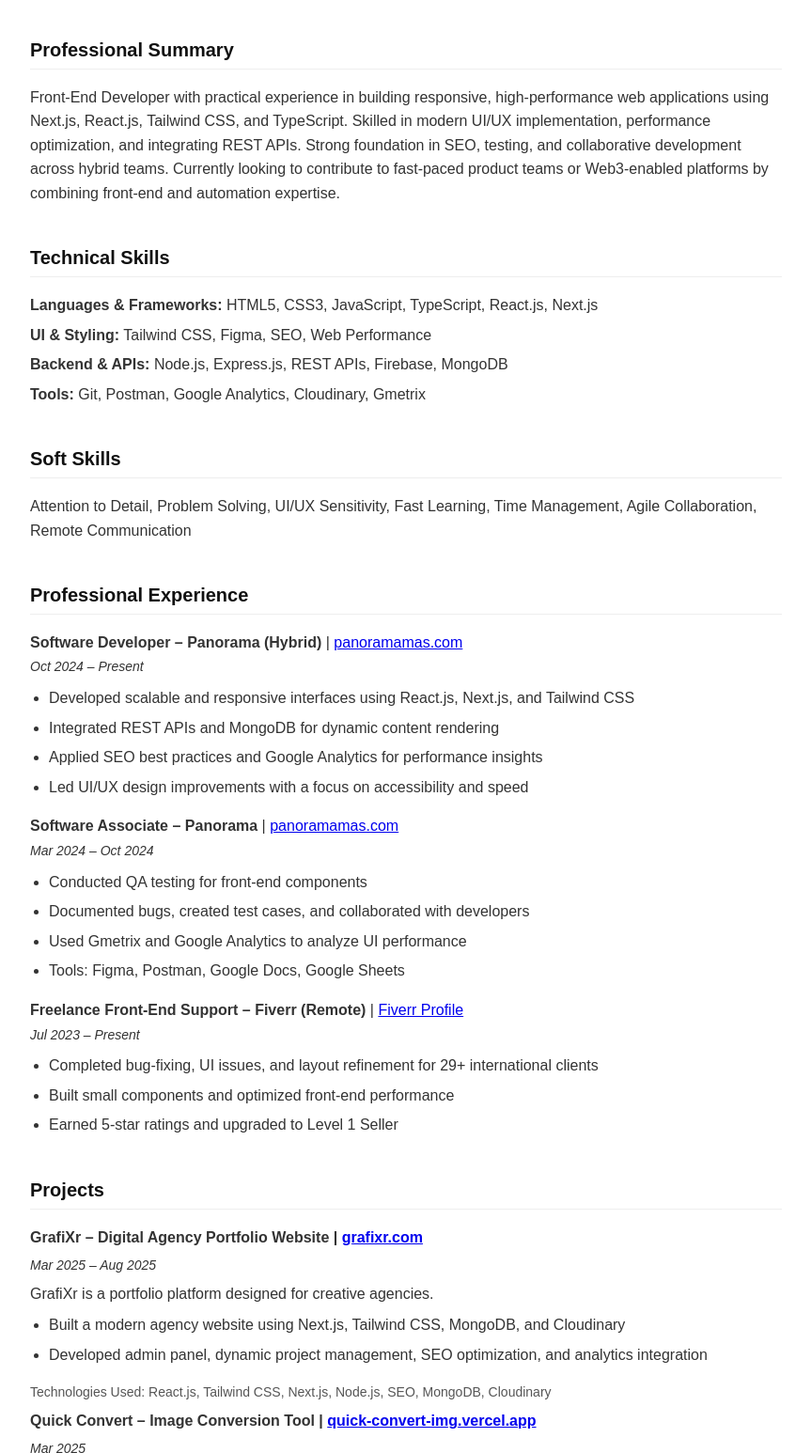
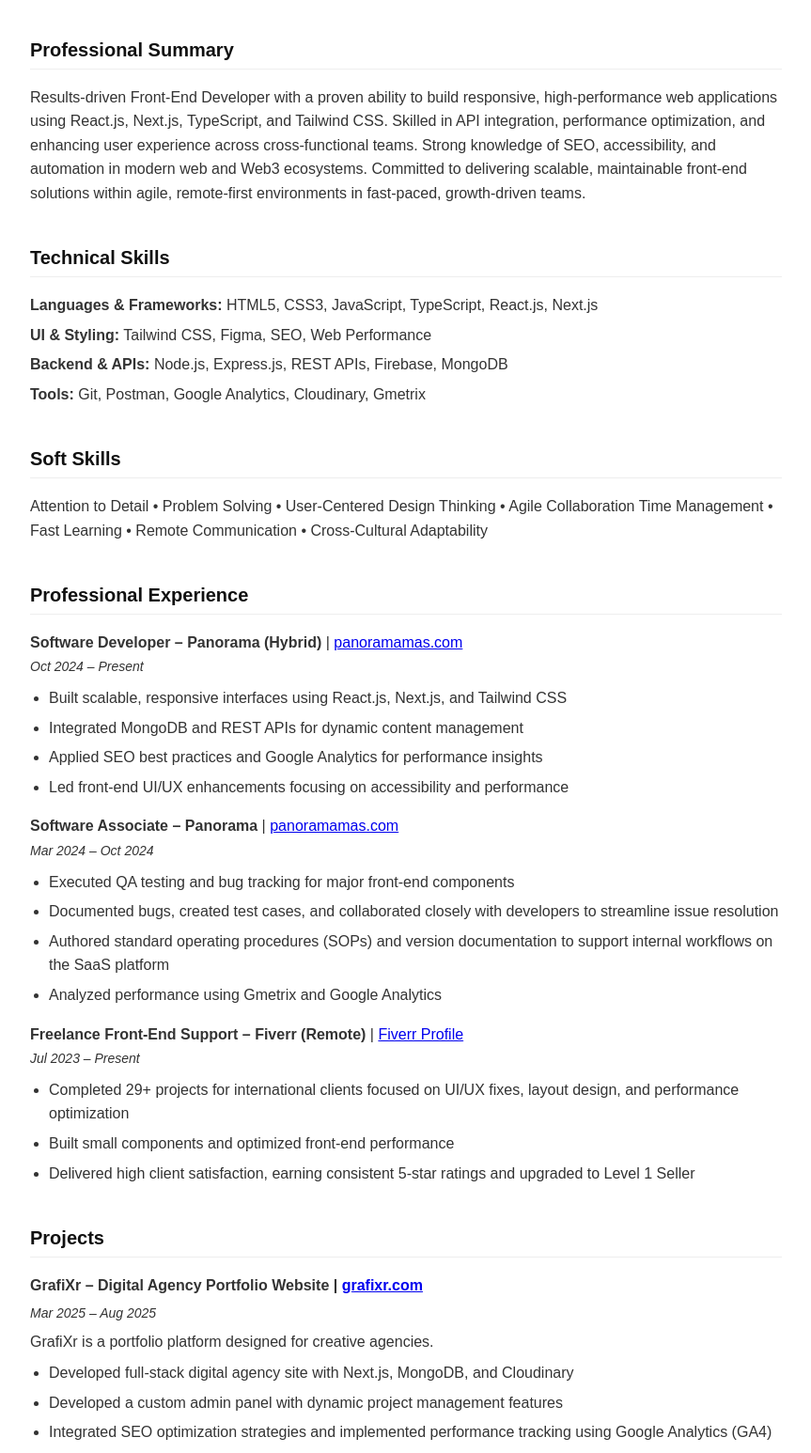
Before and after one commit to sajidhossain8272/Sajid-Hossain-Resume, a plain HTML site: page index.html in a window 1280 px wide. Shown: the part 233-1779 px from the top of the page at 94% size, without its empty margins (208-1071 px from the left). Drawn offline with Linux system fonts and the light colour scheme.

Commit message:
updated points

```diff
--- a/index.html
+++ b/index.html
@@ -1,45 +1,27 @@
 <!DOCTYPE html>
 <html lang="en">
+
 <head>
   <meta charset="UTF-8" />
   <meta name="viewport" content="width=device-width, initial-scale=1.0" />
   <title>Sajid Hossain – Front-End Developer Resume</title>
-    <meta
-      name="description"
-      content="Resume and portfolio of Sajid Hossain, a front-end developer skilled in HTML, CSS, JavaScript, React.js, and modern web technologies. Download, print, or clone this responsive CV template for free."
-    />
-    <meta
-      name="keywords"
-      content="Sajid Hossain, Front-End Developer, Resume, CV, Portfolio, HTML, CSS, JavaScript, React, Next.js, Dhaka, Bangladesh"
-    />
+  <meta name="description"
+    content="Resume and portfolio of Sajid Hossain, a front-end developer skilled in HTML, CSS, JavaScript, React.js, and modern web technologies. Download, print, or clone this responsive CV template for free." />
+  <meta name="keywords"
+    content="Sajid Hossain, Front-End Developer, Resume, CV, Portfolio, HTML, CSS, JavaScript, React, Next.js, Dhaka, Bangladesh" />
   <meta name="author" content="Sajid Hossain" />
   <meta name="robots" content="index, follow" />
-    <meta
-      property="og:title"
-      content="Sajid Hossain – Front-End Developer Resume"
-    />
-    <meta
-      property="og:description"
-      content="Responsive, printable resume and portfolio of Sajid Hossain. Available for download, print, or use as a free template."
-    />
+  <meta property="og:title" content="Sajid Hossain – Front-End Developer Resume" />
+  <meta property="og:description"
+    content="Responsive, printable resume and portfolio of Sajid Hossain. Available for download, print, or use as a free template." />
   <meta property="og:type" content="website" />
-    <meta
-      property="og:url"
-      content="https://sajid-hossain-resume.vercel.app/"
-    />
-    <meta
-      property="og:image"
-      content="https://firebasestorage.googleapis.com/v0/b/sajid-hossain.appspot.com/o/Sajid%20Personal%2Fog-image.webp?alt=media&token=3ad7ad05-db38-4e66-b826-e1e3bbcf883c"
-    />
+  <meta property="og:url" content="https://sajid-hossain-resume.vercel.app/" />
+  <meta property="og:image"
+    content="https://firebasestorage.googleapis.com/v0/b/sajid-hossain.appspot.com/o/Sajid%20Personal%2Fog-image.webp?alt=media&token=3ad7ad05-db38-4e66-b826-e1e3bbcf883c" />
   <meta name="twitter:card" content="summary_large_image" />
-    <meta
-      name="twitter:title"
-      content="Sajid Hossain – Front-End Developer Resume"
-    />
-    <meta
-      name="twitter:description"
-      content="Responsive, printable resume and portfolio of Sajid Hossain. Available for download, print, or use as a free template."
-    />
+  <meta name="twitter:title" content="Sajid Hossain – Front-End Developer Resume" />
+  <meta name="twitter:description"
+    content="Responsive, printable resume and portfolio of Sajid Hossain. Available for download, print, or use as a free template." />
   <link rel="icon" type="image/png" href="/favicon-96x96.png" sizes="96x96" />
   <link rel="icon" type="image/svg+xml" href="/favicon.svg" />
   <link rel="shortcut icon" href="/favicon.ico" />
@@ -153,31 +135,26 @@
     <div class="contact">
       <p>
         Email:
-          <a href="mailto:sajidhossain8272@gmail.com"
-            >sajidhossain8272@gmail.com</a
-          >
+        <a href="mailto:sajidhossain8272@gmail.com">sajidhossain8272@gmail.com</a>
       </p>
       <p>Phone: +8801329530468</p>
       <p>Address: Kawla, Airport, Dhaka, Bangladesh</p>
       <p>
         LinkedIn:
-          <a href="https://linkedin.com/in/brokephilanthropist" target="_blank"
-            >linkedin.com/in/brokephilanthropist</a
-          >
+        <a href="https://linkedin.com/in/brokephilanthropist" target="_blank">linkedin.com/in/brokephilanthropist</a>
       </p>
     </div>
 
     <div class="section">
       <h2>Professional Summary</h2>
       <p>
-          Front-End Developer with practical experience in building responsive,
-          high-performance web applications using Next.js, React.js, Tailwind
-          CSS, and TypeScript. Skilled in modern UI/UX implementation,
-          performance optimization, and integrating REST APIs. Strong foundation
-          in SEO, testing, and collaborative development across hybrid teams.
-          Currently looking to contribute to fast-paced product teams or
-          Web3-enabled platforms by combining front-end and automation
-          expertise.
+        Results-driven Front-End Developer with a proven ability to build responsive, high-performance
+        web applications using React.js, Next.js, TypeScript, and Tailwind CSS. Skilled in API
+        integration, performance optimization, and enhancing user experience across cross-functional
+        teams. Strong knowledge of SEO, accessibility, and automation in modern web and Web3
+        ecosystems. Committed to delivering scalable, maintainable front-end solutions within agile,
+        remote-first environments in fast-paced, growth-driven teams.
+
       </p>
     </div>
 
@@ -204,8 +181,8 @@
     <div class="section">
       <h2>Soft Skills</h2>
       <p>
-          Attention to Detail, Problem Solving, UI/UX Sensitivity, Fast
-          Learning, Time Management, Agile Collaboration, Remote Communication
+        Attention to Detail • Problem Solving • User-Centered Design Thinking • Agile Collaboration
+        Time Management • Fast Learning • Remote Communication • Cross-Cultural Adaptability
       </p>
     </div>
 
@@ -213,55 +190,55 @@
       <h2>Professional Experience</h2>
       <p>
         <strong>Software Developer – Panorama (Hybrid)</strong> |
-          <a href="https://panoramamas.com" target="_blank">panoramamas.com</a
-          ><br /><span class="meta">Oct 2024 – Present</span>
+        <a href="https://panoramamas.com" target="_blank">panoramamas.com</a><br /><span class="meta">Oct 2024 –
+          Present</span>
       </p>
       <ul>
         <li>
-            Developed scalable and responsive interfaces using React.js,
-            Next.js, and Tailwind CSS
+          Built scalable, responsive interfaces using React.js, Next.js, and Tailwind CSS
         </li>
         <li>
-            Integrated REST APIs and MongoDB for dynamic content rendering
+          Integrated MongoDB and REST APIs for dynamic content management
         </li>
         <li>
           Applied SEO best practices and Google Analytics for performance
           insights
         </li>
         <li>
-            Led UI/UX design improvements with a focus on accessibility and
-            speed
+          Led front-end UI/UX enhancements focusing on accessibility and performance
         </li>
       </ul>
 
       <p>
         <strong>Software Associate – Panorama</strong> |
-          <a href="https://panoramamas.com" target="_blank">panoramamas.com</a
-          ><br /><span class="meta">Mar 2024 – Oct 2024</span>
+        <a href="https://panoramamas.com" target="_blank">panoramamas.com</a><br /><span class="meta">Mar 2024 – Oct
+          2024</span>
       </p>
       <ul>
-          <li>Conducted QA testing for front-end components</li>
+        <li>Executed QA testing and bug tracking for major front-end components</li>
         <li>
-            Documented bugs, created test cases, and collaborated with
-            developers
+          Documented bugs, created test cases, and collaborated closely with developers to
+          streamline issue resolution
         </li>
-          <li>Used Gmetrix and Google Analytics to analyze UI performance</li>
-          <li>Tools: Figma, Postman, Google Docs, Google Sheets</li>
+        <li>Authored standard operating procedures (SOPs) and version documentation to support
+          internal workflows on the SaaS platform</li>
+        <li> Analyzed performance using Gmetrix and Google Analytics</li>
       </ul>
 
       <p>
         <strong>Freelance Front-End Support – Fiverr (Remote)</strong> |
-          <a href="https://www.fiverr.com/s/yv6D9mb" target="_blank"
-            >Fiverr Profile</a
-          ><br /><span class="meta">Jul 2023 – Present</span>
+        <a href="https://www.fiverr.com/s/yv6D9mb" target="_blank">Fiverr Profile</a><br /><span class="meta">Jul 2023 –
+          Present</span>
       </p>
       <ul>
         <li>
-            Completed bug-fixing, UI issues, and layout refinement for 29+
-            international clients
+          Completed 29+ projects for international clients focused on UI/UX fixes, layout design,
+          and performance optimization
+
         </li>
         <li>Built small components and optimized front-end performance</li>
-          <li>Earned 5-star ratings and upgraded to Level 1 Seller</li>
+        <li>Delivered high client satisfaction, earning consistent 5-star ratings and upgraded to
+          Level 1 Seller</li>
       </ul>
     </div>
 
@@ -278,12 +255,16 @@
       </p>
       <ul>
         <li>
-            Built a modern agency website using Next.js, Tailwind CSS, MongoDB,
-            and Cloudinary
+          Developed full-stack digital agency site with Next.js, MongoDB, and Cloudinary
+
         </li>
         <li>
-            Developed admin panel, dynamic project management, SEO optimization,
-            and analytics integration
+          Developed a custom admin panel with dynamic project management features
+        </li>
+        <li>
+          Integrated SEO optimization strategies and implemented performance tracking using
+          Google Analytics (GA4)
+
         </li>
       </ul>
       <p class="technologies">
@@ -293,9 +274,7 @@
 
       <p class="project-title">
         Quick Convert – Image Conversion Tool |
-          <a href="https://quick-convert-img.vercel.app" target="_blank"
-            >quick-convert-img.vercel.app</a
-          >
+        <a href="https://quick-convert-img.vercel.app" target="_blank">quick-convert-img.vercel.app</a>
       </p>
       <p class="meta">Mar 2025</p>
       <p class="description">
@@ -317,9 +296,7 @@
 
       <p class="project-title">
         Airdrop Infinity – Web3 & Automation Platform |
-          <a href="https://www.airdropinfinity.com" target="_blank"
-            >airdropinfinity.com</a
-          >
+        <a href="https://www.airdropinfinity.com" target="_blank">airdropinfinity.com</a>
       </p>
       <p class="meta">Nov 2024 – Jul 2025</p>
       <p class="description">
@@ -328,22 +305,21 @@
       </p>
       <ul>
         <li>
-            Developed a feature-rich Web3 platform for discovering and tracking
-            verified crypto airdrops and blockchain projects
+          Developed a feature-rich Web3 platform for discovering and tracking verified crypto
+          airdrops and blockchain projects
+
         </li>
         <li>
-            Integrated REST APIs for real-time project listings and seamless
-            backend communication
+          Integrated REST APIs for real-time project listings and seamless backend
+          communication
+
         </li>
         <li>
-            Engineered a fully automated blog publishing pipeline using n8n and
-            Gemini AI, delivering SEO-optimized content directly to the
-            platform, Twitter, and LinkedIn
+          Engineered a fully automated blog publishing pipeline using n8n and Gemini AI,
+          delivering SEO-optimized content directly to the platform, Twitter, and LinkedIn
+
         </li>
-          <li>
-            Prioritized user trust through secure workflows, transparent data
-            practices, and educational content
-          </li>
+
       </ul>
       <p class="technologies">
         Technologies Used: Web3, Blockchain, REST APIs, n8n, Gemini AI,
@@ -371,21 +347,15 @@
       <h2>Certifications</h2>
       <ul>
         <li>
-            Complete Web Development Course – Programming Hero –
-            <a
-              href="https://drive.google.com/file/d/1N5nv2T3qp2warF3Kl2cpZ62vz5DlR7HY/view"
-              target="_blank"
-              >View Certificate</a
-            >
+          Complete Web Development Course – Programming Hero – Issued: 2025 |
+          <a href="https://drive.google.com/file/d/1N5nv2T3qp2warF3Kl2cpZ62vz5DlR7HY/view" target="_blank">View
+            Certificate</a>
         </li>
         <li>
           English for Career Development – Coursera, University of
-            Pennsylvania –
-            <a
-              href="https://www.coursera.org/account/accomplishments/certificate/U7SHDYRMP76T"
-              target="_blank"
-              >View Certificate</a
-            >
+          Pennsylvania – Issued: 2021 |
+          <a href="https://www.coursera.org/account/accomplishments/certificate/U7SHDYRMP76T" target="_blank">View
+            Certificate</a>
         </li>
       </ul>
     </div>
@@ -407,5 +377,7 @@
   <div class="print-button">
     <button onclick="window.print()">Print Resume</button>
   </div>
+
 </body>
+
 </html>
```
Lines whose indentation alone changed are shown as unchanged.
